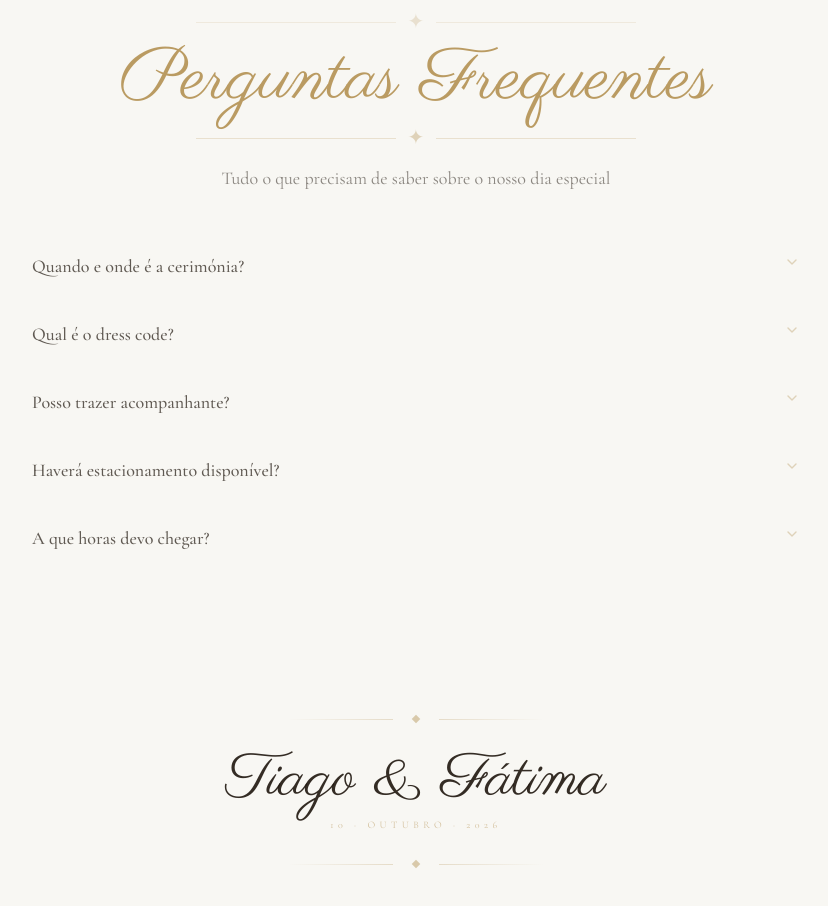
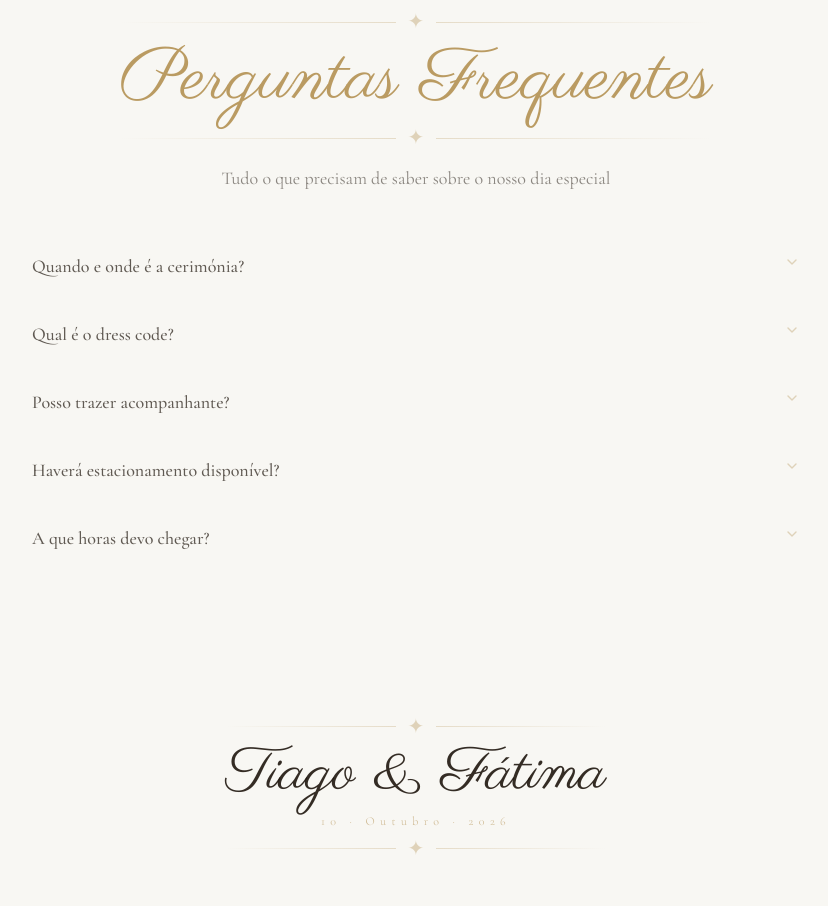
Before and after one commit to TiagoPimCosta/Wedding-Invitation, a Next.js app: page / in a window 1280 px wide. Shown: the part 3060-3966 px from the top of the page, without its empty margins (224-1052 px from the left). Built offline with nearby package versions, Linux system fonts and the light colour scheme.

Commit message:
feat: implement ThinOrnament component and update Footer and SectionWrapper to use it

```diff
--- a/components/Footer.tsx
+++ b/components/Footer.tsx
@@ -1,25 +1,17 @@
+import ThinOrnament from "./ThinOrnament";
+
 const Footer = () => {
   return (
     <footer className="py-16 flex flex-col items-center justify-center gap-7">
-      <div className="flex items-center gap-5 w-48 md:w-64">
-        <div className="flex-1 h-px bg-linear-to-r from-transparent to-gold/30" />
-        <div className="w-1.5 h-1.5 rotate-45 bg-gold/50 shrink-0" />
-        <div className="flex-1 h-px bg-linear-to-l from-transparent to-gold/30" />
-      </div>
-
       <div className="flex flex-col items-center gap-2 text-center">
+        <ThinOrnament />
         <p className="font-parisienne text-5xl md:text-6xl text-[#1e150d]/90">
           Tiago & Fátima
         </p>
-        <p className="font-the-seasons text-gold/70 tracking-[0.45em] uppercase text-[10px] font-light">
+        <p className="font-the-seasons text-gold/70 tracking-[0.45em] text-[12px] font-light">
           10 · Outubro · 2026
         </p>
-      </div>
-
-      <div className="flex items-center gap-5 w-48 md:w-64">
-        <div className="flex-1 h-px bg-linear-to-r from-transparent to-gold/30" />
-        <div className="w-1.5 h-1.5 rotate-45 bg-gold/50 shrink-0" />
-        <div className="flex-1 h-px bg-linear-to-l from-transparent to-gold/30" />
+        <ThinOrnament />
       </div>
     </footer>
   );
--- a/components/SectionWrapper.tsx
+++ b/components/SectionWrapper.tsx
@@ -3,6 +3,7 @@
 import { cn } from "@/lib/utils";
 import { motion, useInView } from "motion/react";
 import { useRef } from "react";
+import ThinOrnament from "./ThinOrnament";
 
 interface SectionWrapperProps {
   children: React.ReactNode;
@@ -15,21 +16,6 @@ interface SectionWrapperProps {
   subTitle?: string;
   subTitleClassname?: string;
 }
-
-const ThinOrnament = ({ light = false }: { light?: boolean }) => (
-  <div className="flex items-center justify-center gap-3 w-full">
-    <div className={cn("flex-1 max-w-50 h-px", light ? "bg-gold/15" : "bg-gold/25")} />
-    <span
-      className={cn(
-        "text-xl leading-none",
-        light ? "text-gold/25" : "text-gold/40",
-      )}
-    >
-      ✦
-    </span>
-    <div className={cn("flex-1 max-w-50 h-px", light ? "bg-gold/15" : "bg-gold/25")} />
-  </div>
-);
 
 const SectionWrapper = (props: SectionWrapperProps) => {
   const {
@@ -68,7 +54,7 @@ const SectionWrapper = (props: SectionWrapperProps) => {
         animate={isInView ? { opacity: 1, y: 0 } : { opacity: 0, y: 24 }}
         transition={{ duration: 0.9, ease: [0.22, 1, 0.36, 1] }}
       >
-        <ThinOrnament light />
+        <ThinOrnament />
 
         {title && (
           <p
--- /dev/null
+++ b/components/ThinOrnament.tsx
@@ -0,0 +1,18 @@
+import { cn } from "@/lib/utils";
+
+const ThinOrnament = ({ light = false }: { light?: boolean }) => (
+  <div className="flex items-center justify-center gap-3 w-full">
+    <div className="flex-1 h-px bg-linear-to-r from-transparent to-gold/30" />
+    <span
+      className={cn(
+        "text-xl leading-none",
+        light ? "text-gold/25" : "text-gold/40",
+      )}
+    >
+      ✦
+    </span>
+    <div className="flex-1 h-px bg-linear-to-l from-transparent to-gold/30" />
+  </div>
+);
+
+export default ThinOrnament;
```
